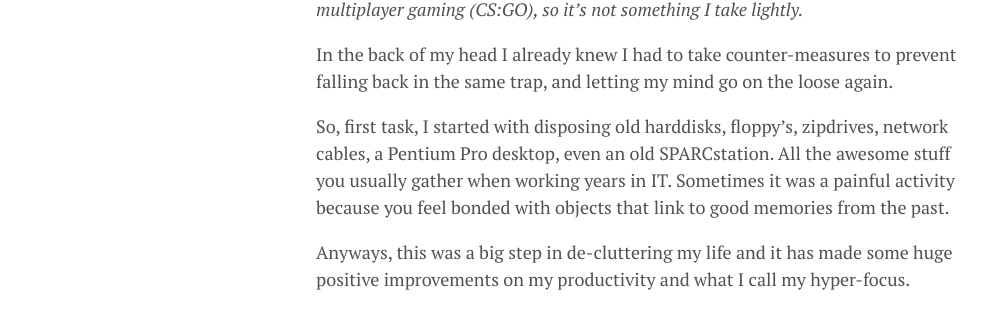
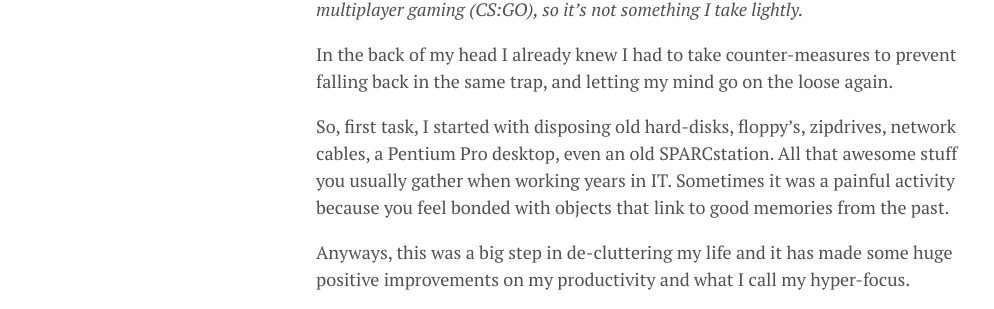
Before and after one commit to lgeurts/lgeurts.github.io, a Jekyll site: the page built from _posts/2021-11-09-why-i-decided-to-limit-my-social-presence.md, in a window 1280 px wide and 900 px high, scrolled down 670 px. Shown: the part 146-455 px from the top of the window, without its empty margins (0-994 px from the left). Built offline with Jekyll 4.4.1, drawn with Linux system fonts in a browser that asks for light colours; nearby versions of some CDN libraries; comment, search, counter and statistics services are not loaded.

Commit message:
Update 2021-11-09-why-i-decided-to-limit-my-social-presence.md

```diff
--- a/_posts/2021-11-09-why-i-decided-to-limit-my-social-presence.md
+++ b/_posts/2021-11-09-why-i-decided-to-limit-my-social-presence.md
@@ -18,7 +18,7 @@ In periods I can burn a lot of time tinkering with all kinds of hardware, Linux
 
 In the back of my head I already knew I had to take counter-measures to prevent falling back in the same trap, and letting my mind go on the loose again.
 
-So, first task, I started with disposing old harddisks, floppy's, zipdrives, network cables, a Pentium Pro desktop, even an old SPARCstation. All the awesome stuff you usually gather when working years in IT. Sometimes it was a painful activity because you feel bonded with objects that link to good memories from the past.
+So, first task, I started with disposing old hard-disks, floppy's, zipdrives, network cables, a Pentium Pro desktop, even an old SPARCstation. All that awesome stuff you usually gather when working years in IT. Sometimes it was a painful activity because you feel bonded with objects that link to good memories from the past.
 
 Anyways, this was a big step in de-cluttering my life and it has made some huge positive improvements on my productivity and what I call my hyper-focus.
 
```
